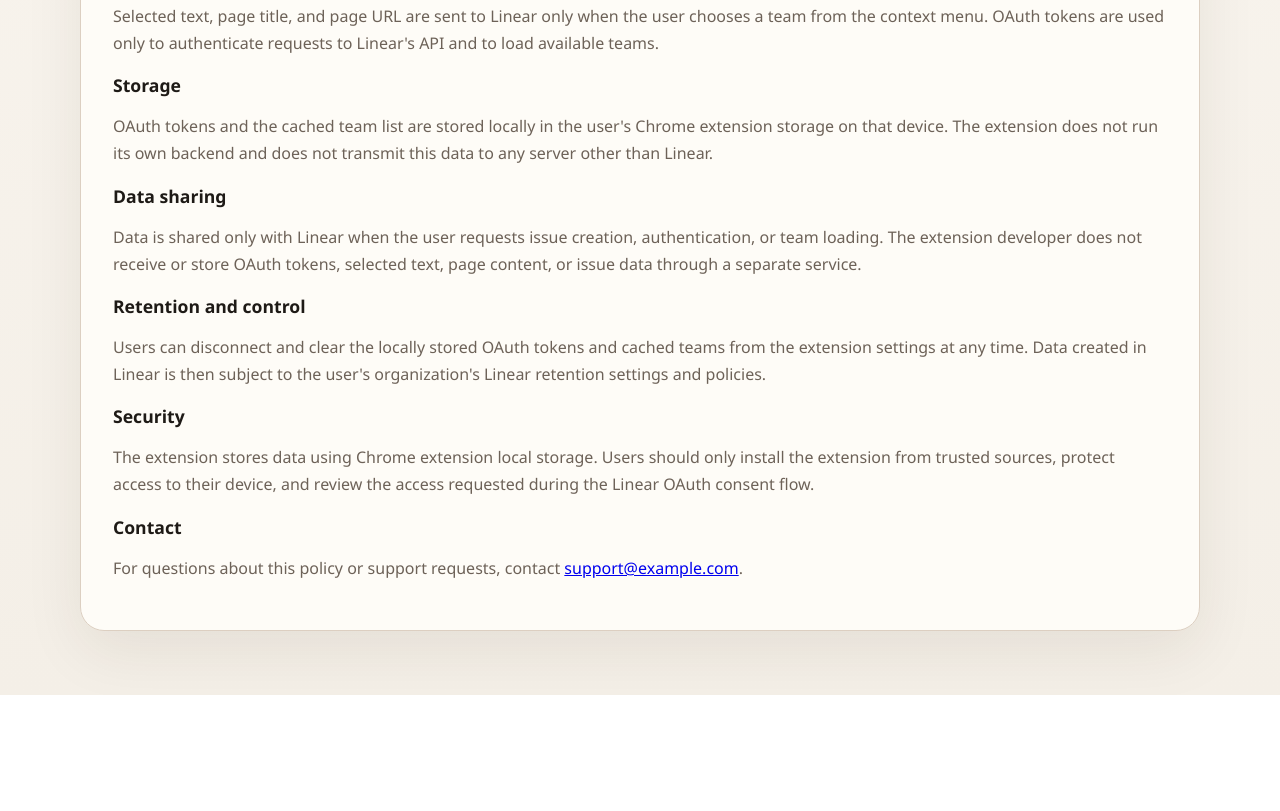
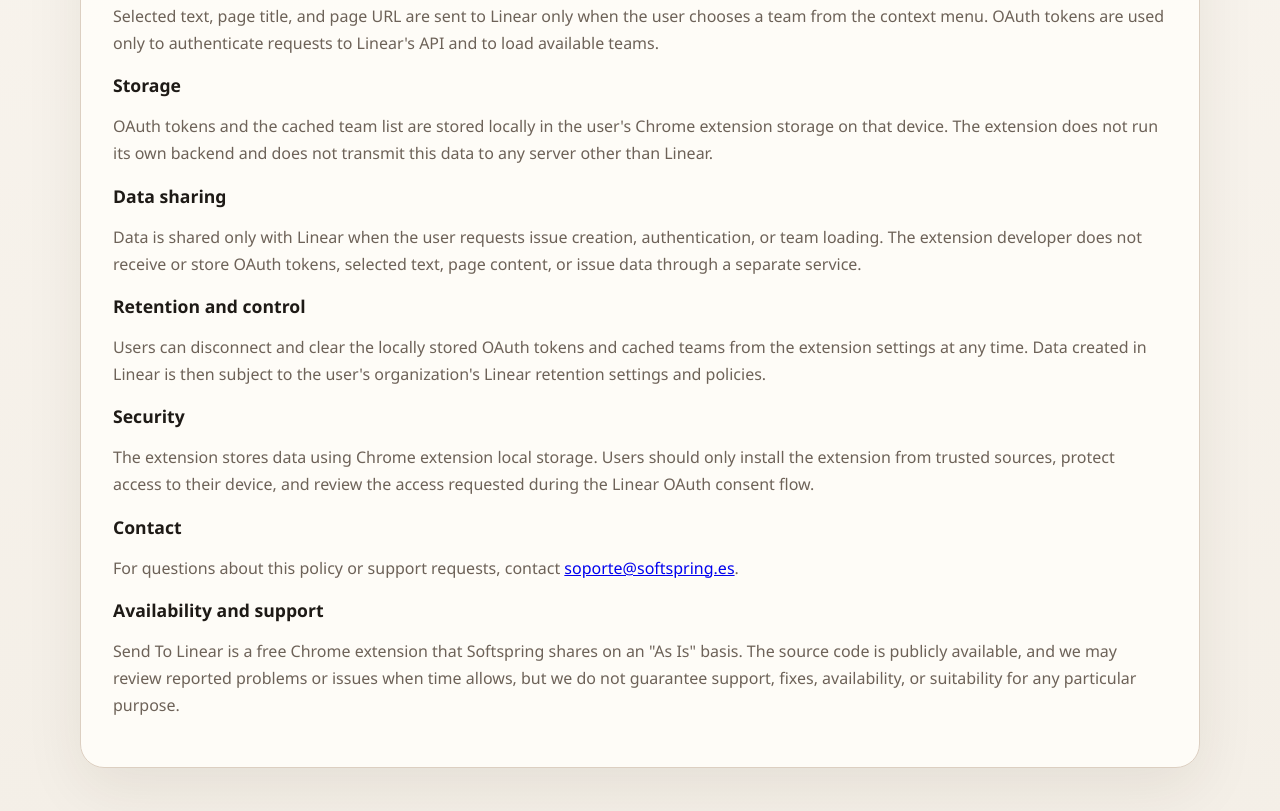
Before and after one commit to softspring/send-to-linear-extension, a browser extension: page site/privacy.html in a window 1280 px wide. Shown: the part 725-1536 px from the top of the page. Before the commit the page ends 1420 px from the top, so only its background shows below. Drawn offline with Linux system fonts and the light colour scheme.

Commit message:
Fix Pages asset paths and update site policy text

```diff
--- a/site/privacy.html
+++ b/site/privacy.html
@@ -10,7 +10,7 @@
     <main class="page legal-page">
       <section class="hero compact">
         <div class="brand">
-          <img src="../assets/icon.svg" alt="Send To Linear icon" class="brand-icon">
+          <img src="assets/icon.svg" alt="Send To Linear icon" class="brand-icon">
           <span class="brand-name">Send To Linear</span>
         </div>
         <h1>Privacy policy</h1>
@@ -71,7 +71,15 @@
         <h2>Contact</h2>
         <p>
           For questions about this policy or support requests, contact
-          <a href="mailto:support@example.com">support@example.com</a>.
+          <a href="mailto:soporte@softspring.es">soporte@softspring.es</a>.
+        </p>
+
+        <h2>Availability and support</h2>
+        <p>
+          Send To Linear is a free Chrome extension that Softspring shares on an "As Is" basis.
+          The source code is publicly available, and we may review reported problems or issues when
+          time allows, but we do not guarantee support, fixes, availability, or suitability for any
+          particular purpose.
         </p>
       </section>
     </main>
```
Also changed, not shown: site/index.html (+3 -3 lines), site/support.html (+9 -2 lines).
